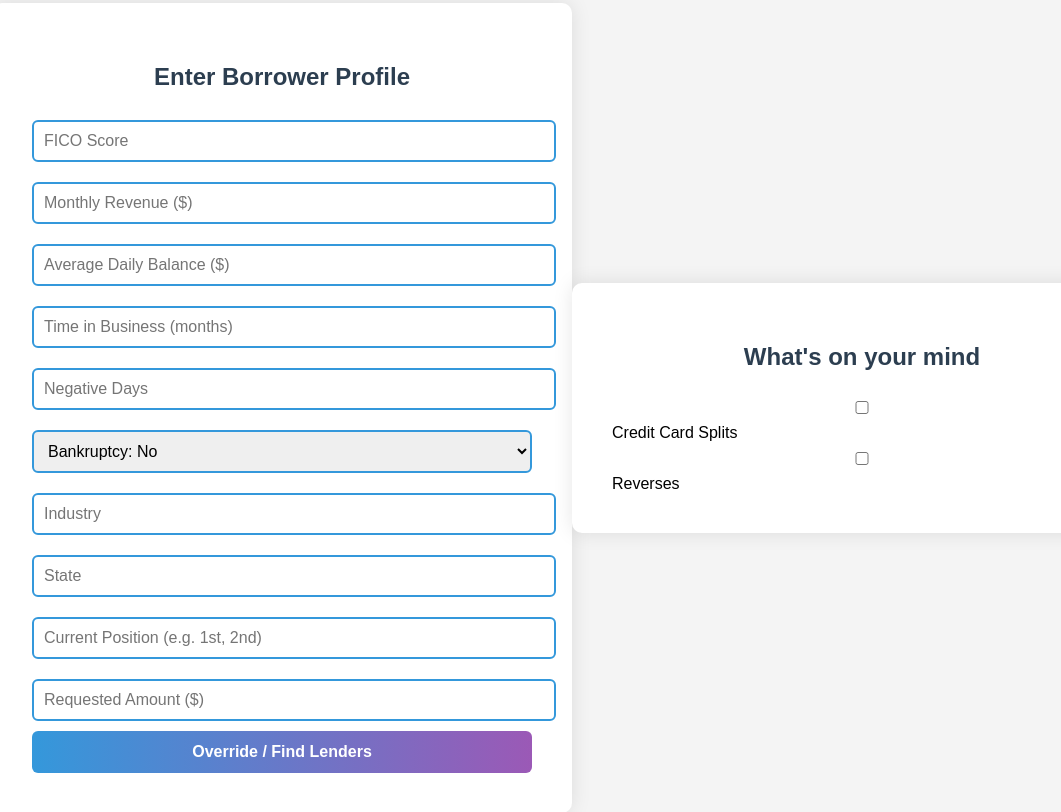
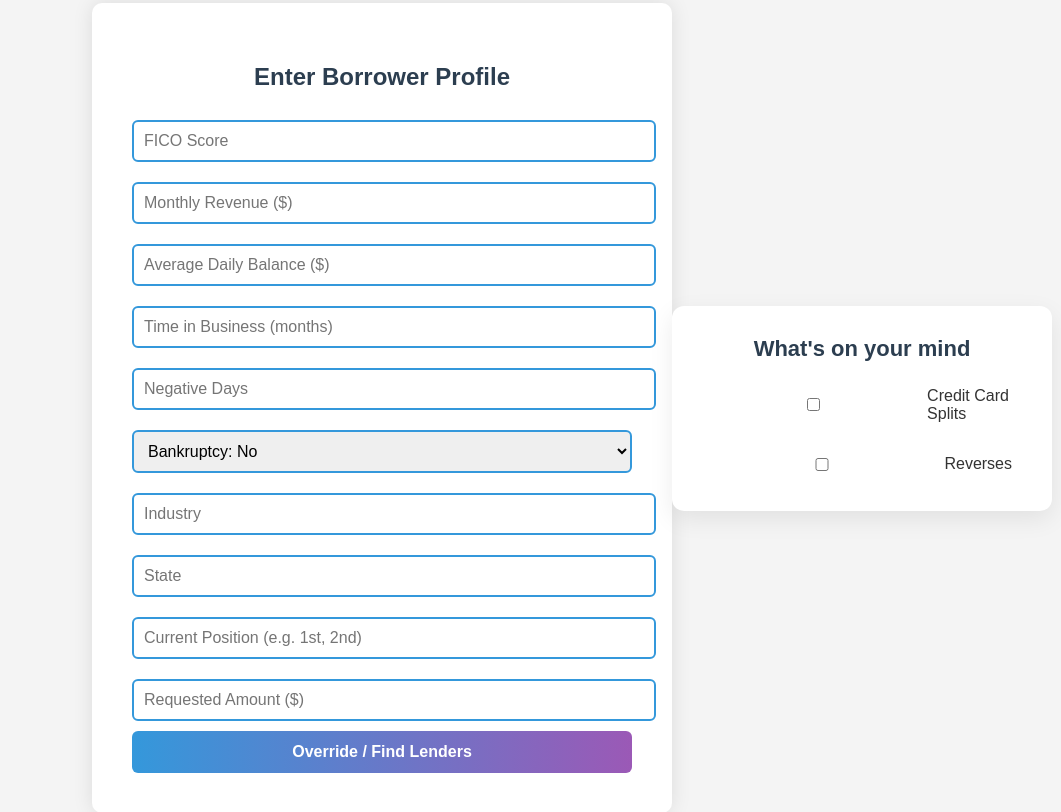
Before and after one commit to Maheedhar-rao/microservice-2, a website: page index.html in a window 1280 px wide. Shown: the whole page, without its empty margins (68-1129 px from the left). Drawn offline with Linux system fonts and the light colour scheme.

Commit message:
Update index.html
updating layout

```diff
--- a/index.html
+++ b/index.html
@@ -21,6 +21,34 @@
       width: 100%;
       max-width: 500px;
     }
+    .checkbox-container {
+  background: white;
+  padding: 30px 40px;
+  border-radius: 12px;
+  box-shadow: 0 8px 25px rgba(0, 0, 0, 0.08);
+  display: flex;
+  flex-direction: column;
+  gap: 25px;
+  justify-content: center;
+  min-width: 300px;
+}
+
+.checkbox-container h3 {
+  text-align: center;
+  margin: 0;
+  font-size: 22px;
+  color: #2c3e50;
+}
+
+.checkbox-group {
+  display: flex;
+  align-items: center;
+  gap: 12px;
+  font-size: 16px;
+  font-weight: 500;
+  color: #333;
+}
+
     h2 {
       text-align: center;
       color: #2c3e50;
@@ -67,12 +95,18 @@
   <input type="text" id="fundingRequested" placeholder="Requested Amount ($)">
   <button onclick="saveAndRedirect()">Override / Find Lenders</button>
 </div>
-  <div class="container">
-     <h2>What's on your mind</h2>
-      <label><input type="checkbox" id="creditCardSplits"> Credit Card Splits</label>
-      <label><input type="checkbox" id="reverses"> Reverses</label>
-    </div>
-  </div>
+ <div class="checkbox-container">
+  <h3>What's on your mind</h3>
+  <label class="checkbox-group">
+    <input type="checkbox" id="creditCardSplits">
+    Credit Card Splits
+  </label>
+  <label class="checkbox-group">
+    <input type="checkbox" id="reverses">
+    Reverses
+  </label>
+</div>
+
 <script>
   function saveAndRedirect() {
     const fields = [
```
